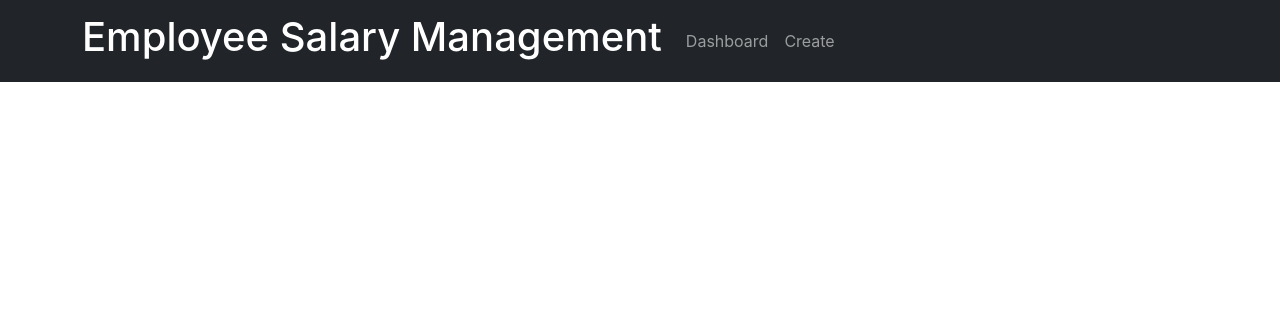
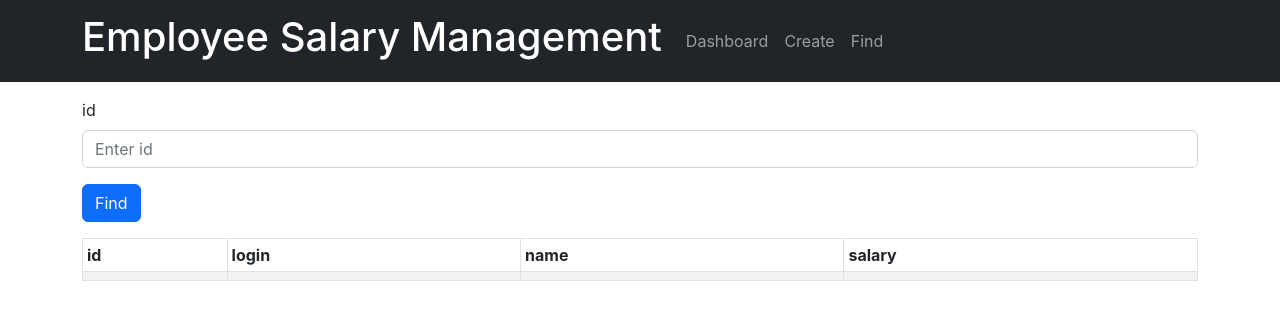
Before and after one commit to ongweisheng/employee-salary-management, a React (Create React App) app in the folder frontend/: page /find in a window 1280 px wide. Shown: the top 320 px of the page. Built offline with nearby package versions, Linux system fonts and the light colour scheme.

Commit message:
Add find employee function

```diff
--- a/frontend/src/App.js
+++ b/frontend/src/App.js
@@ -3,6 +3,7 @@ import {BrowserRouter as Router, Routes, Route, Navigate} from "react-router-dom
 import NavBar from "./components/NavBar.js"
 import EmployeesDashboard from "./components/EmployeesDashboard.js"
 import CreateEmployee from "./components/CreateEmployee.js"
+import FindEmployee from "./components/FindEmployee.js"
 
 function App() {
   return (
@@ -12,6 +13,7 @@ function App() {
         <Routes>
           <Route exact path="/" element={<EmployeesDashboard />} />
           <Route exact path="/create" element={<CreateEmployee />} />
+          <Route exact path="/find" element={<FindEmployee />} />
         </Routes>
       </Router>
     </div>
--- a/frontend/src/components/AlertMessage.js
+++ b/frontend/src/components/AlertMessage.js
@@ -3,6 +3,14 @@ import Alert from 'react-bootstrap/Alert';
 const AlertMessage = ({ message }) => {
     if (message === null) {
         return null
+    } else if (message.includes("Error!")) {
+        return (
+            <>
+                <Alert key={"danger"} variant={"danger"}>
+                    {message}
+                </Alert>
+            </>
+        )
     } else {
         return (
             <>
--- /dev/null
+++ b/frontend/src/components/FindEmployee.js
@@ -0,0 +1,77 @@
+import { useState } from "react"
+import { Container, Table, Modal, Button, Form } from "react-bootstrap"
+import EmployeeService from "../services/EmployeeService.js"
+import AlertMessage from "./AlertMessage.js"
+
+const FindEmployee = () => {
+    const [employee, setEmployee] = useState([])
+    const [id, setId] = useState("")
+    const [alertMessage, setAlertMessage] = useState(null)
+
+    const handleIdChange = (event) => {
+        setId(event.target.value)
+    }
+
+    const handleFindEmployee = (event) => {
+        event.preventDefault()
+        EmployeeService.getEmployee(id)
+            .then(returnedEmployee => {
+                if (returnedEmployee === null) {
+                    setAlertMessage("Error! Employee cannot be found. Try again with valid id!")
+                    setTimeout(() => {
+                        setAlertMessage(null)
+                    }, 5000)
+                    return
+                } else {
+                    setEmployee(returnedEmployee)
+                    setId("")
+                }
+            })
+            .catch((err) => {
+                console.log(err)
+            })
+    }
+
+    return (
+        <Container>
+         <div className="d-grid gap-3">
+            <AlertMessage message={alertMessage} />
+            <Form onSubmit={handleFindEmployee}>
+                <Form.Group className="mb-3" controlId="formBasicName">
+                    <Form.Label>id</Form.Label>
+                    <Form.Control type="text" placeholder="Enter id" value={id} onChange={handleIdChange} />
+                </Form.Group>
+                <Button variant="primary" type="submit">Find</Button>
+            </Form>
+            <Table striped bordered hover size="sm">
+                <thead>
+                    <tr>
+                        <th>id</th>
+                        <th>login</th>
+                        <th>name</th>
+                        <th>salary</th>
+                    </tr>
+                </thead>
+                <tbody>
+                    <tr key={employee.id}>
+                        <td>
+                            {employee.id}
+                        </td>
+                        <td>
+                            {employee.login}
+                        </td>
+                        <td>
+                            {employee.name}
+                        </td>
+                        <td>
+                            {employee.salary}
+                        </td>
+                    </tr>
+                </tbody>
+            </Table>
+        </div>
+        </Container>
+    )
+}
+
+export default FindEmployee
--- a/frontend/src/components/NavBar.js
+++ b/frontend/src/components/NavBar.js
@@ -11,6 +11,7 @@ const NavBar = () => {
                         <Nav className="me-auto">
                             <Nav.Link href="./">Dashboard</Nav.Link>
                             <Nav.Link href="./create">Create</Nav.Link>
+                            <Nav.Link href="./find">Find</Nav.Link>
                         </Nav>
                     </Navbar.Collapse>
                 </Container>
--- a/frontend/src/services/EmployeeService.js
+++ b/frontend/src/services/EmployeeService.js
@@ -13,10 +13,16 @@ const deleteEmployee = async (id) => {
     return response.data
 }
 
-const createEmployee= async (newObject) => {
+const createEmployee = async (newObject) => {
     const request = axios.post(baseUrl, newObject)
     const response = await request
     return response.data
 }
 
-export default { getEmployees, deleteEmployee, createEmployee }
+const getEmployee = async (id) => {
+    const request = axios.get(`${baseUrl}/${id}`)
+    const response = await request
+    return response.data
+}
+
+export default { getEmployees, deleteEmployee, createEmployee, getEmployee }
```
Also changed, not shown: 1 other file (tests, documents, lock files or other folders).
